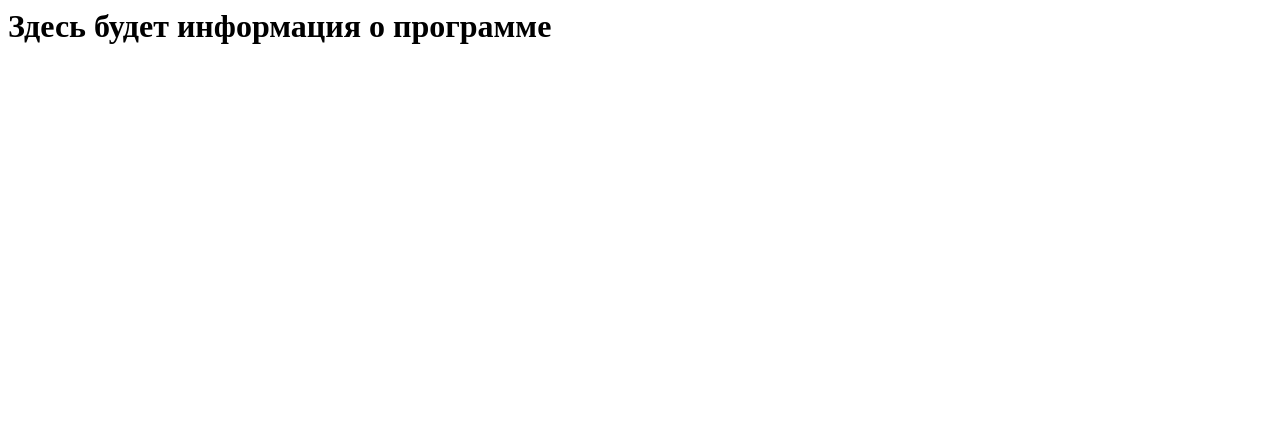
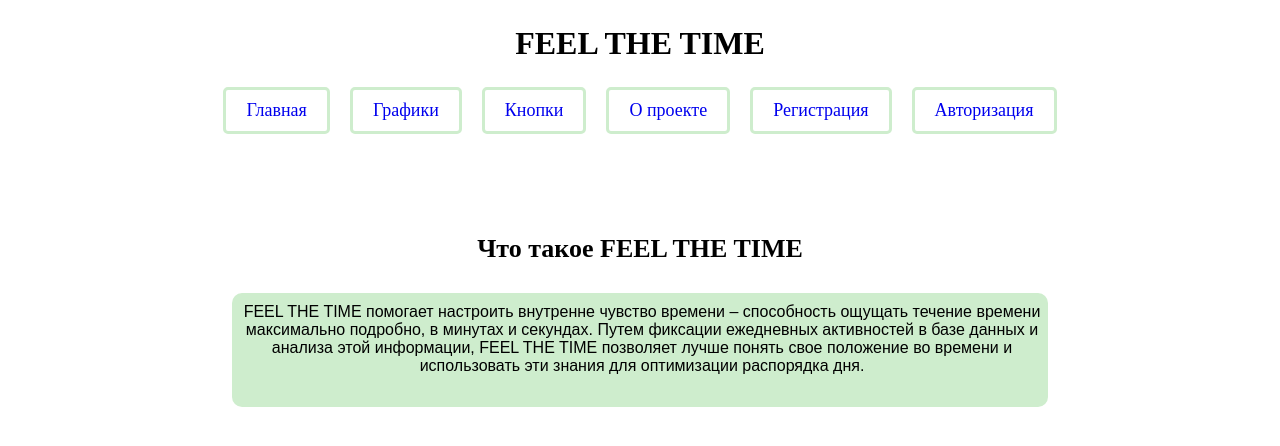
Before and after one commit to VladimirVdovin/feel_the_time, a Django app: page /about in a window 1280 px wide. Shown: the top 446 px of the page. Run offline with Django 4.2, Linux system fonts and the light colour scheme; parts of the project's set-up code (start-up, migrations or seed data) failed here and were passed over.

Commit message:
Added: def aggregate_time_duration, about.html

```diff
--- a/feel_the_time/static/feel_of_time/css/main.css
+++ b/feel_the_time/static/feel_of_time/css/main.css
@@ -45,6 +45,9 @@ textarea {
     height: 100%;
     border: none;
     resize: none;
+    overflow: auto;
+        white-space: pre-wrap; /* Сохраняет переносы предложений, но не добавляет переносы строк */
+    word-wrap: break-word;
 }
 
 
@@ -52,10 +55,14 @@ textarea {
     margin: 1.5rem auto 1.5rem;
     padding: 0.5rem;
     width: 500px;
-    color: white;
-    background-color: #2596be;
     text-align: center;
-    border-radius: 10px;
+    font-family: Inter;
+    font-size: 22px;
+}
+
+.attention a {
+    color: black;
+    text-decoration: underline;
 }
 
 
@@ -69,15 +76,9 @@ textarea {
     font-size: 50px;
 }
 
-
-.attention a {
-    color: white;
-    text-decoration: underline;
-}
-
-
 h4 {
-    padding-up: 1rem;
+    text-align: center;
+    padding: 0px 0px 0px 0px
 }
 
 
--- /dev/null
+++ b/feel_the_time/templates/feel_the_time/about.html
@@ -0,0 +1,25 @@
+{% extends 'base.html' %}
+
+{% load static %}
+
+
+{% block title %}
+    О программе
+{% endblock %}
+
+{% block css_additional %}
+    <link rel="stylesheet" href="{% static 'feel_of_time/css/main.css' %}">
+{% endblock %}
+
+{% block body %}
+
+    {% include 'includes/navbar.html' %}
+
+    <h3>Что такое FEEL THE TIME</h3>
+    <div class="form-2">
+        <textarea readonly cols = "100" rows="5">
+FEEL THE TIME помогает настроить внутренне чувство времени – способность ощущать течение времени максимально подробно, в минутах и секундах. Путем фиксации ежедневных активностей в базе данных и анализа этой информации, FEEL THE TIME позволяет лучше понять свое положение во времени и использовать эти знания для оптимизации распорядка дня.
+        </textarea>
+    </div>
+
+{% endblock %}
--- a/feel_the_time/views.py
+++ b/feel_the_time/views.py
@@ -108,34 +108,37 @@ def button(request):
         return render(request, 'feel_the_time/main.html', context=data)
 
 
+def aggregate_time_duration(user, **kwargs):
+    total_time = []
+    activities = Person.objects.get(user_name=user).actual_button_set
+    for obj in activities:
+        sum_result = Time.objects.filter(name=user, current_activity=obj, **kwargs).aggregate(Sum('duration'))
+        total_time.append((sum_result['duration__sum'] or timedelta(seconds=0)).total_seconds())
+    return total_time, activities
+
 def graph(request, period: str):
-
-    total_time = []
     user = get_user_or_create_temporary_user(request)
-    activities = Person.objects.get(user_name=user).actual_button_set
     now = timezone.now()
     current_time = now.replace(hour=0, minute=0, second=0, microsecond=0)
 
     if period == "day":
-        for obj in activities:
-            sum_result = Time.objects.filter(name=user, current_activity=obj, time__day=current_time.day).aggregate(Sum('duration'))
-            total_time.append((sum_result['duration__sum'] or timedelta(seconds=0)).total_seconds())
+        total_time, activities = aggregate_time_duration(user, time__day=current_time.day)
 
+    elif period == "yesterday":
+        total_time, activities = aggregate_time_duration(user, time__day=current_time.day-1)
+
+    elif period == "day_before_yesterday":
+        total_time, activities = aggregate_time_duration(user, time__day=current_time.day-2)
 
     elif period == 'week':
         current_weekday = current_time.weekday()
         start_of_week = current_time - timedelta(days=current_weekday)
-        for obj in activities:
-            sum_result = Time.objects.filter(name=user, current_activity=obj, time__day__gte=start_of_week.day).aggregate(Sum('duration'))
-            total_time.append((sum_result['duration__sum'] or timedelta(seconds=0)).total_seconds())
+        total_time, activities = aggregate_time_duration(user, time__day__gte=start_of_week.day)
 
     elif period == 'month':
         current_monthday = current_time.day
         start_of_month = current_time - timedelta(days=current_monthday-1)
-        for obj in activities:
-            sum_result = Time.objects.filter(name=user, current_activity=obj, time__day__gte=start_of_month.day).aggregate(Sum('duration'))
-            total_time.append((sum_result['duration__sum'] or timedelta(seconds=0)).total_seconds())
-
+        total_time, activities = aggregate_time_duration(user, time__day__gte=start_of_month.day)
 
     plt.figure(figsize=(9, 5))
     plt.barh(activities, total_time)
@@ -244,4 +247,4 @@ def authorization(request):
     return render(request, 'feel_the_time/authorization.html', context={'form': form})
 
 def about(request):
-    return HttpResponse('<h1>Здесь будет информация о программе</h1>')
+    return render(request, 'feel_the_time/about.html')
```
Also changed, not shown: feel_the_time/templates/feel_the_time/graph.html (+19 -1 lines), feel_the_time/templates/feel_the_time/main.html (+44 -40 lines).
